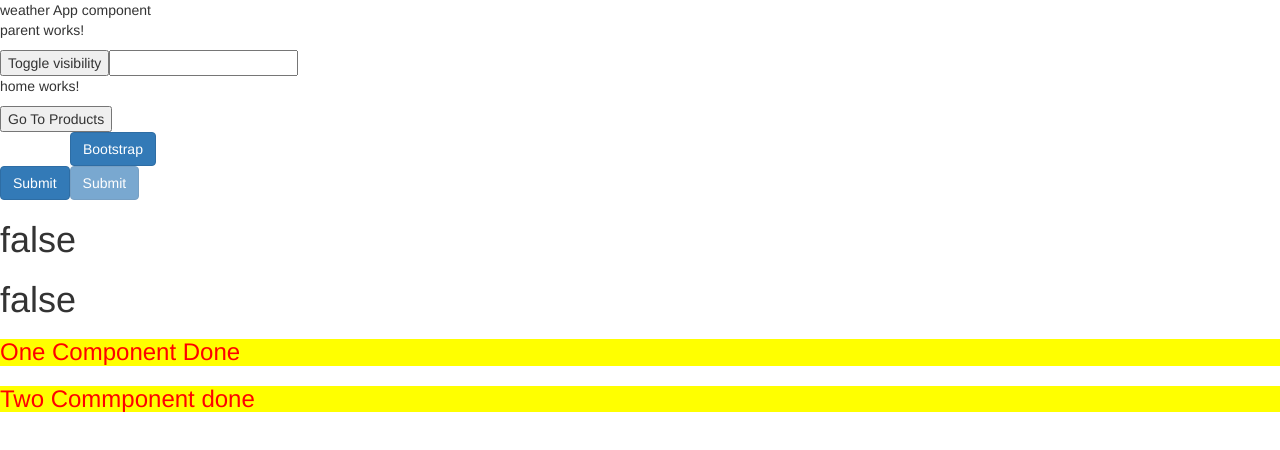
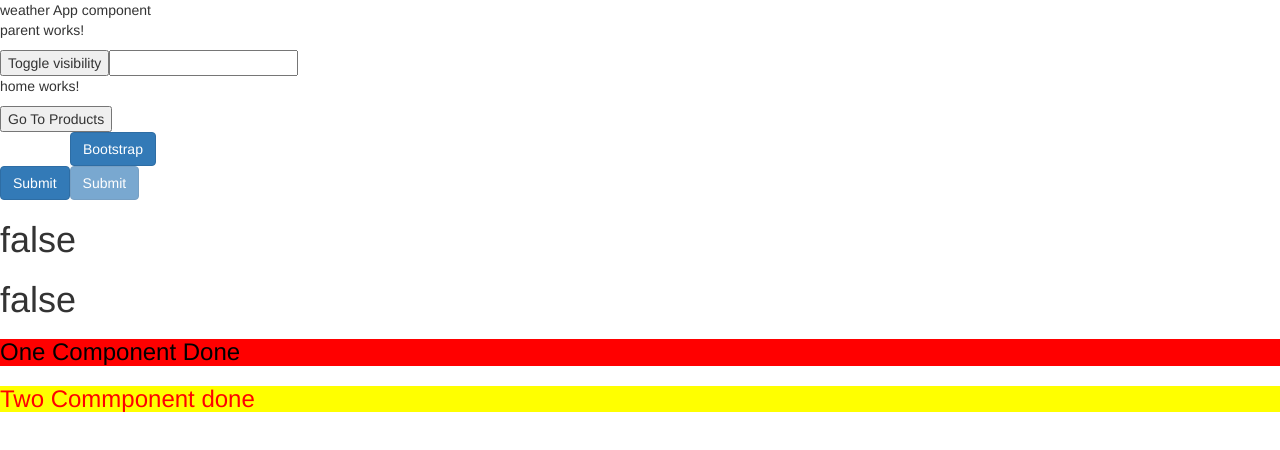
Before and after one commit to Rrrummadi2020/angular-udemy, an Angular app: page /home in a window 1280 px wide. Shown: the top 450 px of the page. Built offline with nearby package versions, Linux system fonts and the light colour scheme; no server answers.

Commit message:
colors will apply for this specific styles

```diff
--- a/src/app/one/one.component.css
+++ b/src/app/one/one.component.css
@@ -0,0 +1,5 @@
+h3 {
+  color: black;
+  background-color: red;
+}
+/* now styles are overwritten which came from global */
```
